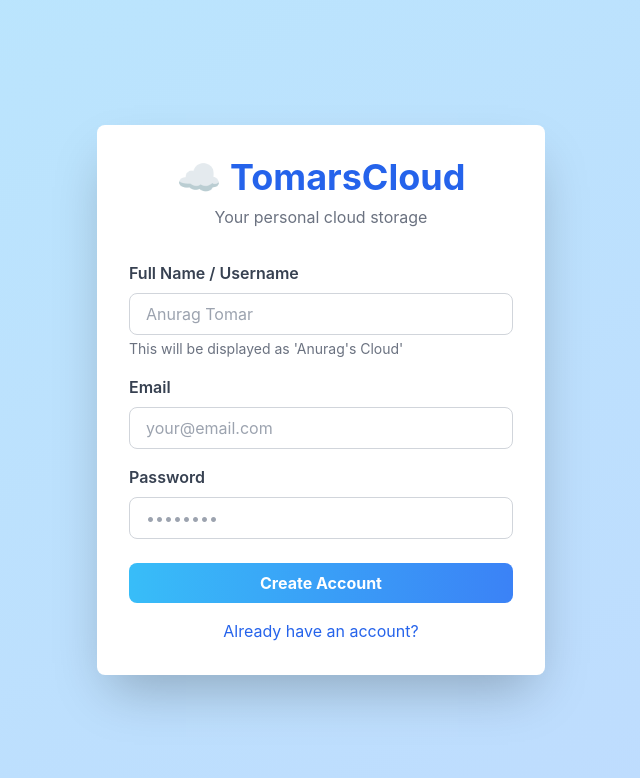
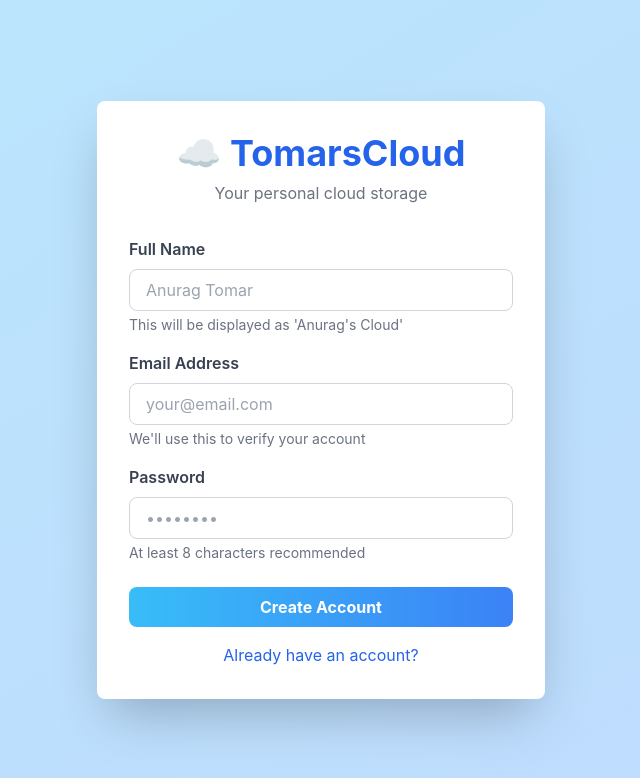
Before and after one commit to tomxr14/tomarscloud, a React (Vite) app: page / in a window 1280 px wide. Both pictures are taken after typing "name@example.com", "name@example.com", "Sample123" into the empty fields and a click on the button "Create new account". Shown: the top 778 px of the page, without its empty margins (319-959 px from the left). Built offline with nearby package versions, Linux system fonts and the light colour scheme; no server answers.

Commit message:
Improve registration form: highlight mandatory username, email, and password fields with helper text

```diff
--- a/Login.jsx
+++ b/Login.jsx
@@ -75,7 +75,7 @@ export const Login = ({ onLoginSuccess }) => {
         <form onSubmit={handleSubmit}>
           {isRegister && (
             <div className="mb-4">
-              <label className="block text-gray-700 font-semibold mb-2">Full Name / Username</label>
+              <label className="block text-gray-700 font-semibold mb-2">Full Name</label>
               <input
                 type="text"
                 value={username}
@@ -103,7 +103,7 @@ export const Login = ({ onLoginSuccess }) => {
           )}
 
           <div className="mb-4">
-            <label className="block text-gray-700 font-semibold mb-2">Email</label>
+            <label className="block text-gray-700 font-semibold mb-2">Email Address</label>
             <input
               type="email"
               value={email}
@@ -112,6 +112,7 @@ export const Login = ({ onLoginSuccess }) => {
               placeholder="your@email.com"
               required={isRegister}
             />
+            {isRegister && <p className="text-sm text-gray-500 mt-1">We'll use this to verify your account</p>}
           </div>
 
           <div className="mb-6">
@@ -124,6 +125,7 @@ export const Login = ({ onLoginSuccess }) => {
               placeholder="••••••••"
               required
             />
+            {isRegister && <p className="text-sm text-gray-500 mt-1">At least 8 characters recommended</p>}
           </div>
 
           {error && (
```
